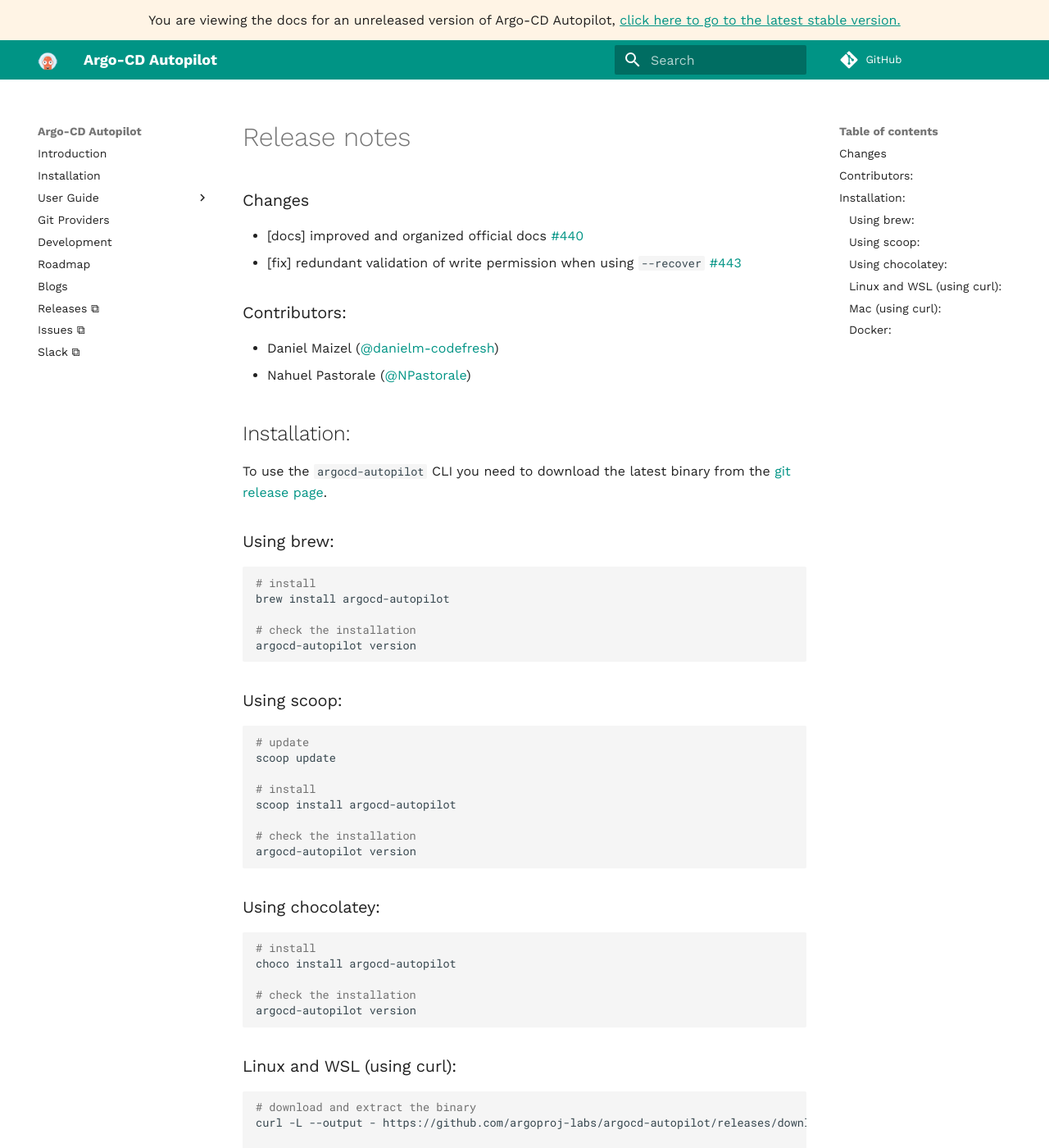
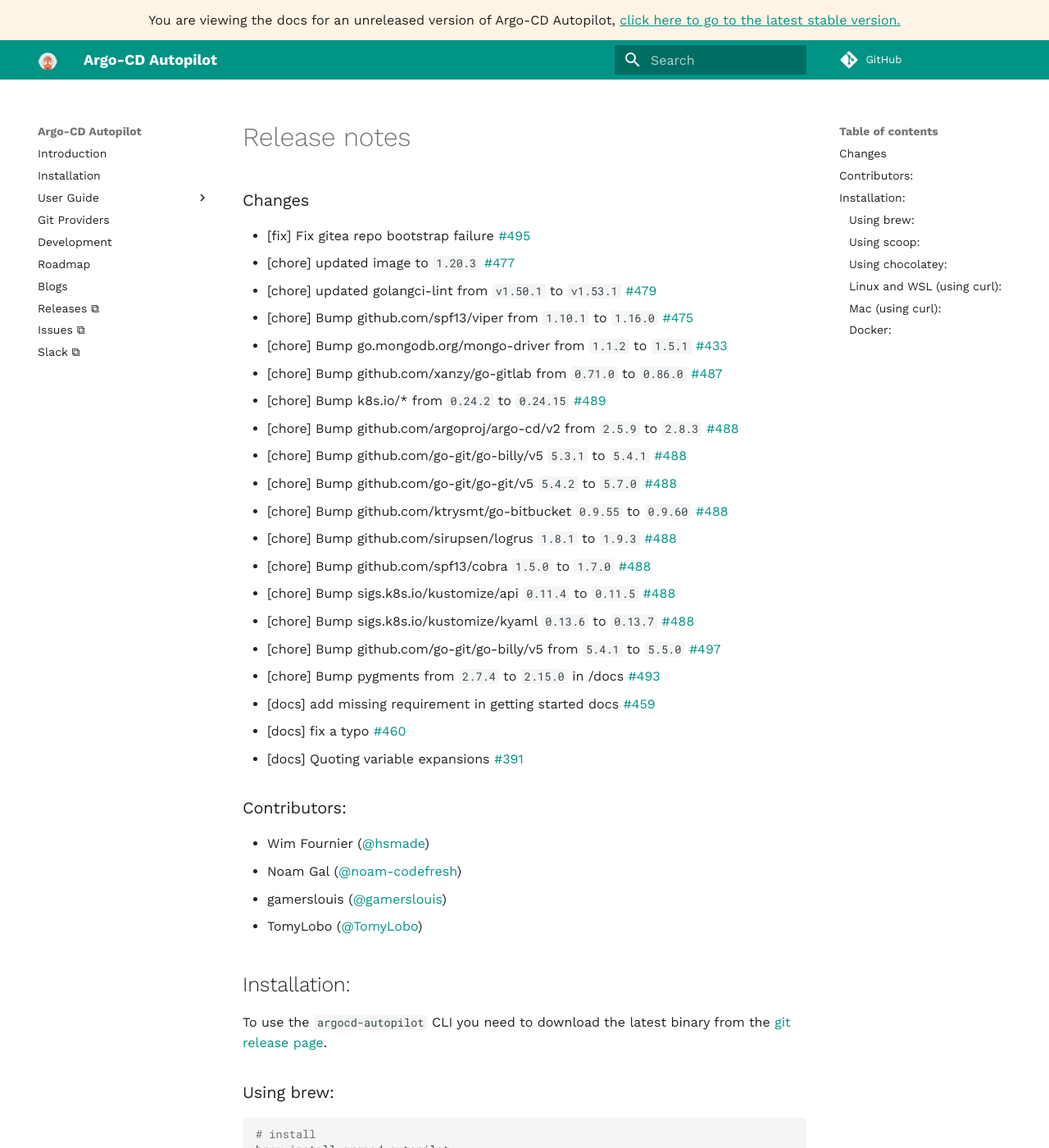
Before and after one commit to argoproj-labs/argocd-autopilot, an MkDocs documentation site: the page built from docs/releases/release_notes.md, in a window 1280 px wide and 1400 px high. Shown: the whole window at 82% size. Built offline with MkDocs 1.6.1 and Material for MkDocs 9.7.7, drawn with Linux system fonts in a browser that asks for light colours; comment, search, counter and statistics services are not loaded.

Commit message:
v0.4.16 (#498)
* v0.4.16
* updated sanity pipeline

---------

Signed-off-by: Noam Gal <noam.gal@codefresh.io>

```diff
--- a/docs/releases/release_notes.md
+++ b/docs/releases/release_notes.md
@@ -1,12 +1,32 @@
 ### Changes
 
-- [docs] improved and organized official docs [#440](https://github.com/argoproj-labs/argocd-autopilot/pull/440)
-- [fix] redundant validation of write permission when using `--recover` [#443](https://github.com/argoproj-labs/argocd-autopilot/issues/443)
+- [fix] Fix gitea repo bootstrap failure [#495](https://github.com/argoproj-labs/argocd-autopilot/pull/495)
+- [chore] updated image to `1.20.3` [#477](https://github.com/argoproj-labs/argocd-autopilot/pull/477)
+- [chore] updated golangci-lint from `v1.50.1` to `v1.53.1` [#479](https://github.com/argoproj-labs/argocd-autopilot/pull/479)
+- [chore] Bump github.com/spf13/viper from `1.10.1` to `1.16.0` [#475](https://github.com/argoproj-labs/argocd-autopilot/pull/475)
+- [chore] Bump go.mongodb.org/mongo-driver from `1.1.2` to `1.5.1` [#433](https://github.com/argoproj-labs/argocd-autopilot/pull/433)
+- [chore] Bump github.com/xanzy/go-gitlab from `0.71.0` to `0.86.0` [#487](https://github.com/argoproj-labs/argocd-autopilot/pull/487)
+- [chore] Bump k8s.io/* from `0.24.2` to `0.24.15` [#489](https://github.com/argoproj-labs/argocd-autopilot/pull/489)
+- [chore] Bump github.com/argoproj/argo-cd/v2 from `2.5.9` to `2.8.3` [#488](https://github.com/argoproj-labs/argocd-autopilot/pull/488)
+- [chore] Bump github.com/go-git/go-billy/v5 `5.3.1` to `5.4.1` [#488](https://github.com/argoproj-labs/argocd-autopilot/pull/488)
+- [chore] Bump github.com/go-git/go-git/v5 `5.4.2` to `5.7.0` [#488](https://github.com/argoproj-labs/argocd-autopilot/pull/488)
+- [chore] Bump github.com/ktrysmt/go-bitbucket `0.9.55` to `0.9.60` [#488](https://github.com/argoproj-labs/argocd-autopilot/pull/488)
+- [chore] Bump github.com/sirupsen/logrus `1.8.1` to `1.9.3` [#488](https://github.com/argoproj-labs/argocd-autopilot/pull/488)
+- [chore] Bump github.com/spf13/cobra `1.5.0` to `1.7.0` [#488](https://github.com/argoproj-labs/argocd-autopilot/pull/488)
+- [chore] Bump sigs.k8s.io/kustomize/api `0.11.4` to `0.11.5` [#488](https://github.com/argoproj-labs/argocd-autopilot/pull/488)
+- [chore] Bump sigs.k8s.io/kustomize/kyaml `0.13.6` to `0.13.7` [#488](https://github.com/argoproj-labs/argocd-autopilot/pull/488)
+- [chore] Bump github.com/go-git/go-billy/v5 from `5.4.1` to `5.5.0` [#497](https://github.com/argoproj-labs/argocd-autopilot/pull/497)
+- [chore] Bump pygments from `2.7.4` to `2.15.0` in /docs [#493](https://github.com/argoproj-labs/argocd-autopilot/pull/493)
+- [docs] add missing requirement in getting started docs [#459](https://github.com/argoproj-labs/argocd-autopilot/pull/459)
+- [docs] fix a typo [#460](https://github.com/argoproj-labs/argocd-autopilot/pull/460)
+- [docs] Quoting variable expansions [#391](https://github.com/argoproj-labs/argocd-autopilot/pull/391)
 
 ### Contributors:
 
-- Daniel Maizel ([@danielm-codefresh](https://github.com/danielm-codefresh))
-- Nahuel Pastorale ([@NPastorale](https://github.com/NPastorale))
+- Wim Fournier ([@hsmade](https://github.com/hsmade))
+- Noam Gal ([@noam-codefresh](https://github.com/noam-codefresh))
+- gamerslouis ([@gamerslouis](https://github.com/gamerslouis))
+- TomyLobo ([@TomyLobo](https://github.com/TomyLobo))
 
 ## Installation:
 
```
Also changed, not shown: CHANGELOG.md (+23 -0 lines), 2 other files.
